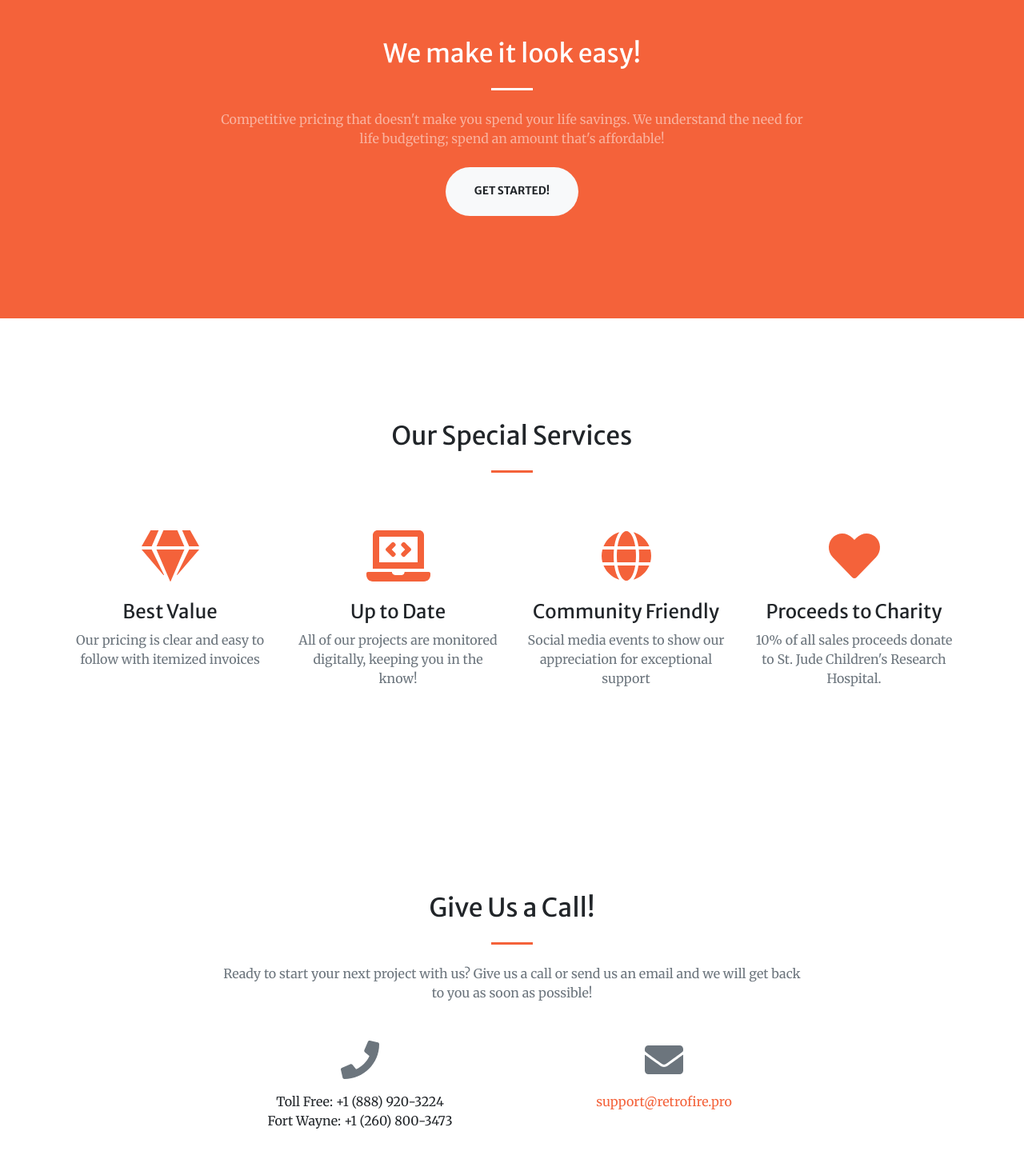
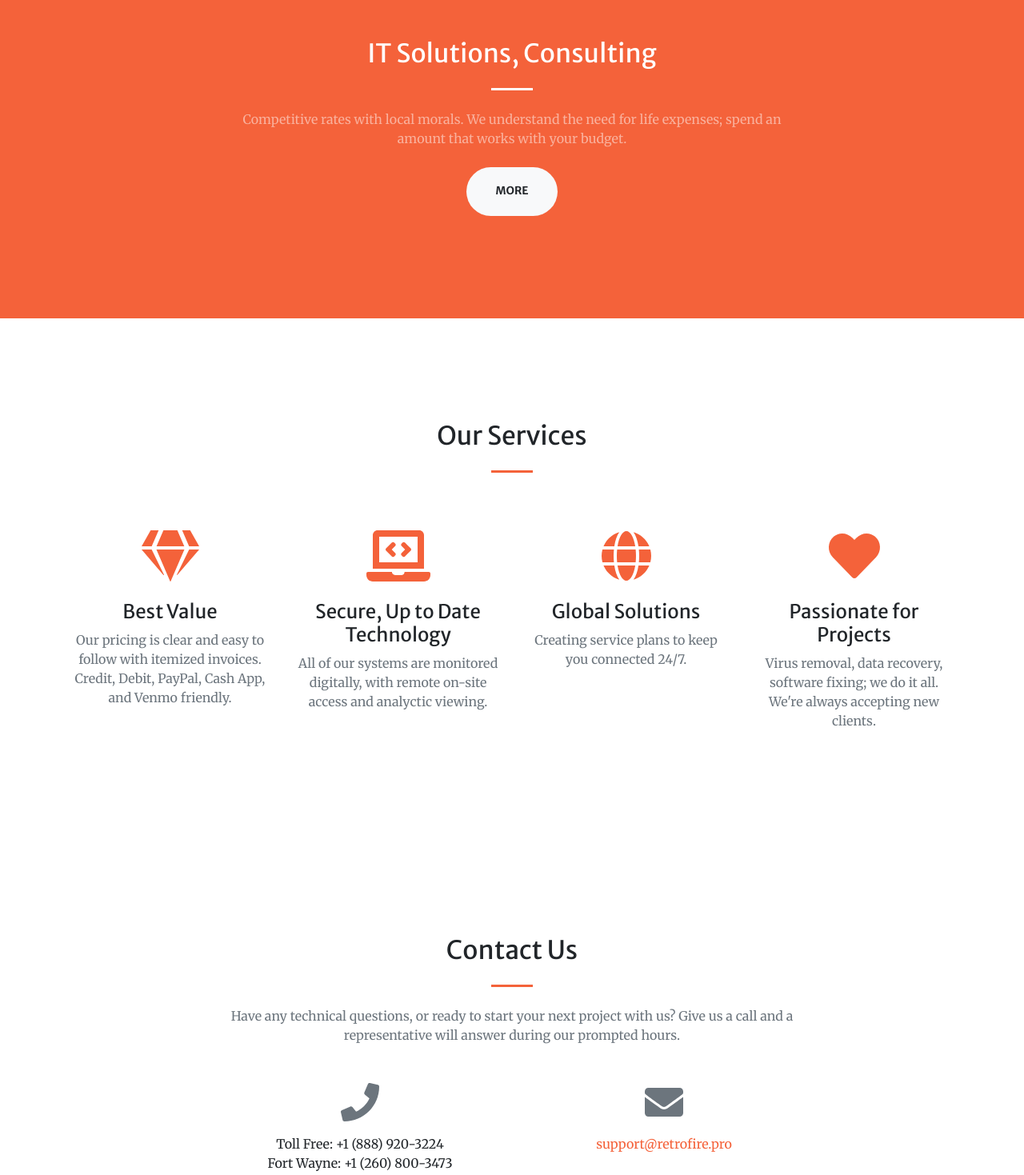
Before and after one commit to Retrofirepro/retrofire.github.io, a plain HTML site: page index.html in a window 1280 px wide. Shown: the part 880-2349 px from the top of the page at 80% size. Drawn offline with nearby package versions, Linux system fonts and the light colour scheme.

Commit message:
index: update titles and descriptions of headers

```diff
--- a/index.html
+++ b/index.html
@@ -39,12 +39,12 @@
             <div class="container h-100">
                 <div class="row h-100 align-items-center justify-content-center text-center">
                     <div class="col-lg-10 align-self-end">
-                        <h1 class="text-uppercase text-white font-weight-bold">ALWAYS ON ALERT, NEVER BURNT!</h1>
+                        <h1 class="text-uppercase text-white font-weight-bold">TECH TROUBLE? NO PROBLEM.</h1>
                         <hr class="divider my-4" />
                     </div>
                     <div class="col-lg-8 align-self-baseline">
-                        <p class="text-white-75 font-weight-light mb-5">We're ready to solve any solution to technology troubles. Whether it's regarding a PC, mobile, or the TV, our team of professionals handles it all.</p>
-                        <a class="btn btn-primary btn-xl js-scroll-trigger" href="#about">Tell Me More</a>
+                        <p class="text-white-75 font-weight-light mb-5">We're always on alert, never burnt. Whether it's regarding a PC, mobile, or the TV, our team of professionals have you covered.</p>
+                        <a class="btn btn-primary btn-xl js-scroll-trigger" href="#about">Learn More</a>
                     </div>
                 </div>
             </div>
@@ -54,10 +54,10 @@
             <div class="container">
                 <div class="row justify-content-center">
                     <div class="col-lg-8 text-center">
-                        <h2 class="text-white mt-0">We make it look easy!</h2>
+                        <h2 class="text-white mt-0">IT Solutions, Consulting</h2>
                         <hr class="divider light my-4" />
-                        <p class="text-white-50 mb-4">Competitive pricing that doesn't make you spend your life savings. We understand the need for life budgeting; spend an amount that's affordable!</p>
-                        <a class="btn btn-light btn-xl js-scroll-trigger" href="#services">Get Started!</a>
+                        <p class="text-white-50 mb-4">Competitive rates with local morals. We understand the need for life expenses; spend an amount that works with your budget.</p>
+                        <a class="btn btn-light btn-xl js-scroll-trigger" href="#services">More</a>
                     </div>
                 </div>
             </div>
@@ -65,35 +65,35 @@
         <!-- Services-->
         <section class="page-section" id="services">
             <div class="container">
-                <h2 class="text-center mt-0">Our Special Services</h2>
+                <h2 class="text-center mt-0">Our Services</h2>
                 <hr class="divider my-4" />
                 <div class="row">
                     <div class="col-lg-3 col-md-6 text-center">
                         <div class="mt-5">
                             <i class="fas fa-4x fa-gem text-primary mb-4"></i>
                             <h3 class="h4 mb-2">Best Value</h3>
-                            <p class="text-muted mb-0">Our pricing is clear and easy to follow with itemized invoices</p>
+                            <p class="text-muted mb-0">Our pricing is clear and easy to follow with itemized invoices. Credit, Debit, PayPal, Cash App, and Venmo friendly.</p>
                         </div>
                     </div>
                     <div class="col-lg-3 col-md-6 text-center">
                         <div class="mt-5">
                             <i class="fas fa-4x fa-laptop-code text-primary mb-4"></i>
-                            <h3 class="h4 mb-2">Up to Date</h3>
-                            <p class="text-muted mb-0">All of our projects are monitored digitally, keeping you in the know!</p>
+                            <h3 class="h4 mb-2">Secure, Up to Date Technology</h3>
+                            <p class="text-muted mb-0">All of our systems are monitored digitally, with remote on-site access and analyctic viewing.</p>
                         </div>
                     </div>
                     <div class="col-lg-3 col-md-6 text-center">
                         <div class="mt-5">
                             <i class="fas fa-4x fa-globe text-primary mb-4"></i>
-                            <h3 class="h4 mb-2">Community Friendly</h3>
-                            <p class="text-muted mb-0">Social media events to show our appreciation for exceptional support</p>
+                            <h3 class="h4 mb-2">Global Solutions</h3>
+                            <p class="text-muted mb-0">Creating service plans to keep you connected 24/7.</p>
                         </div>
                     </div>
                     <div class="col-lg-3 col-md-6 text-center">
                         <div class="mt-5">
                             <i class="fas fa-4x fa-heart text-primary mb-4"></i>
-                            <h3 class="h4 mb-2">Proceeds to Charity</h3>
-                            <p class="text-muted mb-0">10% of all sales proceeds donate to St. Jude Children's Research Hospital.</p>
+                            <h3 class="h4 mb-2">Passionate for Projects</h3>
+                            <p class="text-muted mb-0">Virus removal, data recovery, software fixing; we do it all. We're always accepting new clients.</p>
                         </div>
                     </div>
                 </div>
@@ -104,9 +104,9 @@
             <div class="container">
                 <div class="row justify-content-center">
                     <div class="col-lg-8 text-center">
-                        <h2 class="mt-0">Give Us a Call!</h2>
+                        <h2 class="mt-0">Contact Us</h2>
                         <hr class="divider my-4" />
-                        <p class="text-muted mb-5">Ready to start your next project with us? Give us a call or send us an email and we will get back to you as soon as possible!</p>
+                        <p class="text-muted mb-5">Have any technical questions, or ready to start your next project with us? Give us a call and a representative will answer during our prompted hours.</p>
                     </div>
                 </div>
                 <div class="row">
```
